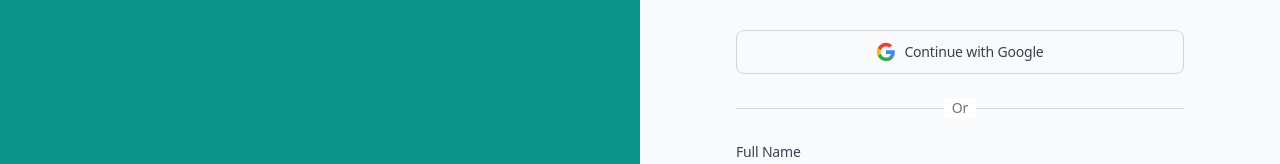
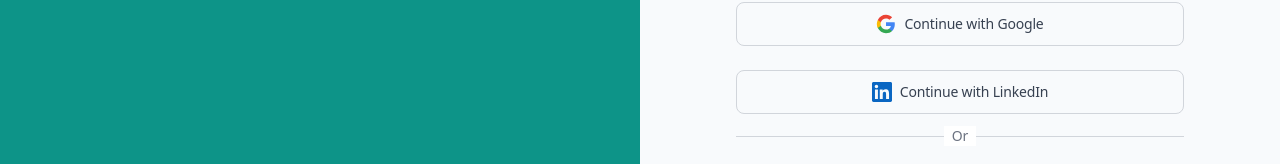
Before and after one commit to skhga/ScopusResume, a React (Create React App) app: page /signup in a window 1280 px wide. Shown: the part 131-295 px from the top of the page. Built offline with nearby package versions, Linux system fonts and the light colour scheme; no server answers.

Commit message:
feat: add LinkedIn OAuth buttons to Sign In and Sign Up pages

```diff
--- a/src/pages/auth/SignInPage.jsx
+++ b/src/pages/auth/SignInPage.jsx
@@ -42,6 +42,22 @@
         <svg className="w-5 h-5" viewBox="0 0 24 24"><path d="M22.56 12.25c0-.78-.07-1.53-.2-2.25H12v4.26h5.92a5.06 5.06 0 01-2.2 3.32v2.77h3.57c2.08-1.92 3.28-4.74 3.28-8.1z" fill="#4285F4"/><path d="M12 23c2.97 0 5.46-.98 7.28-2.66l-3.57-2.77c-.98.66-2.23 1.06-3.71 1.06-2.86 0-5.29-1.93-6.16-4.53H2.18v2.84C3.99 20.53 7.7 23 12 23z" fill="#34A853"/><path d="M5.84 14.09c-.22-.66-.35-1.36-.35-2.09s.13-1.43.35-2.09V7.07H2.18C1.43 8.55 1 10.22 1 12s.43 3.45 1.18 4.93l2.85-2.22.81-.62z" fill="#FBBC05"/><path d="M12 5.38c1.62 0 3.06.56 4.21 1.64l3.15-3.15C17.45 2.09 14.97 1 12 1 7.7 1 3.99 3.47 2.18 7.07l3.66 2.84c.87-2.6 3.3-4.53 6.16-4.53z" fill="#EA4335"/></svg>
         Continue with Google
       </button>
+      <button
+        type="button"
+        onClick={async () => {
+          const { error: oauthError } = await supabase.auth.signInWithOAuth({
+            provider: 'linkedin',
+            options: { redirectTo: `${window.location.origin}/app/dashboard` },
+          });
+          if (oauthError) setError(oauthError.message);
+        }}
+        className="w-full flex items-center justify-center gap-2 border border-gray-300 rounded-lg py-2.5 min-h-[44px] text-sm font-medium text-gray-700 hover:bg-gray-50 mb-3"
+      >
+        <svg className="w-5 h-5" viewBox="0 0 24 24" fill="#0A66C2">
+          <path d="M20.447 20.452h-3.554v-5.569c0-1.328-.027-3.037-1.852-3.037-1.853 0-2.136 1.445-2.136 2.939v5.667H9.351V9h3.414v1.561h.046c.477-.9 1.637-1.85 3.37-1.85 3.601 0 4.267 2.37 4.267 5.455v6.286zM5.337 7.433c-1.144 0-2.063-.926-2.063-2.065 0-1.138.92-2.063 2.063-2.063 1.14 0 2.064.925 2.064 2.063 0 1.139-.925 2.065-2.064 2.065zm1.782 13.019H3.555V9h3.564v11.452zM22.225 0H1.771C.792 0 0 .774 0 1.729v20.542C0 23.227.792 24 1.771 24h20.451C23.2 24 24 23.227 24 22.271V1.729C24 .774 23.2 0 22.222 0h.003z"/>
+        </svg>
+        Continue with LinkedIn
+      </button>
       <div className="relative mb-6"><div className="absolute inset-0 flex items-center"><div className="w-full border-t border-gray-300" /></div><div className="relative flex justify-center text-sm"><span className="px-2 bg-white text-gray-500">Or</span></div></div>
       <form onSubmit={handleSubmit} className="space-y-4">
         <div><label className="block text-sm font-medium text-gray-700 mb-1">Email</label><input type="email" value={form.email} onChange={e => setForm({...form, email: e.target.value})} className="input-field" placeholder="john@example.com" /></div>
--- a/src/pages/auth/SignUpPage.jsx
+++ b/src/pages/auth/SignUpPage.jsx
@@ -80,6 +80,22 @@
         <svg className="w-5 h-5" viewBox="0 0 24 24"><path d="M22.56 12.25c0-.78-.07-1.53-.2-2.25H12v4.26h5.92a5.06 5.06 0 01-2.2 3.32v2.77h3.57c2.08-1.92 3.28-4.74 3.28-8.1z" fill="#4285F4"/><path d="M12 23c2.97 0 5.46-.98 7.28-2.66l-3.57-2.77c-.98.66-2.23 1.06-3.71 1.06-2.86 0-5.29-1.93-6.16-4.53H2.18v2.84C3.99 20.53 7.7 23 12 23z" fill="#34A853"/><path d="M5.84 14.09c-.22-.66-.35-1.36-.35-2.09s.13-1.43.35-2.09V7.07H2.18C1.43 8.55 1 10.22 1 12s.43 3.45 1.18 4.93l2.85-2.22.81-.62z" fill="#FBBC05"/><path d="M12 5.38c1.62 0 3.06.56 4.21 1.64l3.15-3.15C17.45 2.09 14.97 1 12 1 7.7 1 3.99 3.47 2.18 7.07l3.66 2.84c.87-2.6 3.3-4.53 6.16-4.53z" fill="#EA4335"/></svg>
         Continue with Google
       </button>
+      <button
+        type="button"
+        onClick={async () => {
+          const { error: oauthError } = await supabase.auth.signInWithOAuth({
+            provider: 'linkedin',
+            options: { redirectTo: `${window.location.origin}/app/dashboard` },
+          });
+          if (oauthError) setErrors({ general: oauthError.message });
+        }}
+        className="w-full flex items-center justify-center gap-2 border border-gray-300 rounded-lg py-2.5 min-h-[44px] text-sm font-medium text-gray-700 hover:bg-gray-50 mb-3"
+      >
+        <svg className="w-5 h-5" viewBox="0 0 24 24" fill="#0A66C2">
+          <path d="M20.447 20.452h-3.554v-5.569c0-1.328-.027-3.037-1.852-3.037-1.853 0-2.136 1.445-2.136 2.939v5.667H9.351V9h3.414v1.561h.046c.477-.9 1.637-1.85 3.37-1.85 3.601 0 4.267 2.37 4.267 5.455v6.286zM5.337 7.433c-1.144 0-2.063-.926-2.063-2.065 0-1.138.92-2.063 2.063-2.063 1.14 0 2.064.925 2.064 2.063 0 1.139-.925 2.065-2.064 2.065zm1.782 13.019H3.555V9h3.564v11.452zM22.225 0H1.771C.792 0 0 .774 0 1.729v20.542C0 23.227.792 24 1.771 24h20.451C23.2 24 24 23.227 24 22.271V1.729C24 .774 23.2 0 22.222 0h.003z"/>
+        </svg>
+        Continue with LinkedIn
+      </button>
       <div className="relative mb-6"><div className="absolute inset-0 flex items-center"><div className="w-full border-t border-gray-300" /></div><div className="relative flex justify-center text-sm"><span className="px-2 bg-white text-gray-500">Or</span></div></div>
       <form onSubmit={handleSubmit} className="space-y-4">
         <div><label className="block text-sm font-medium text-gray-700 mb-1">Full Name</label><input value={form.name} onChange={e => setForm({...form, name: e.target.value})} className={`input-field ${errors.name ? 'border-red-500' : ''}`} placeholder="John Doe" />{errors.name && <p className="text-red-600 text-xs mt-1">{errors.name}</p>}</div>
```
